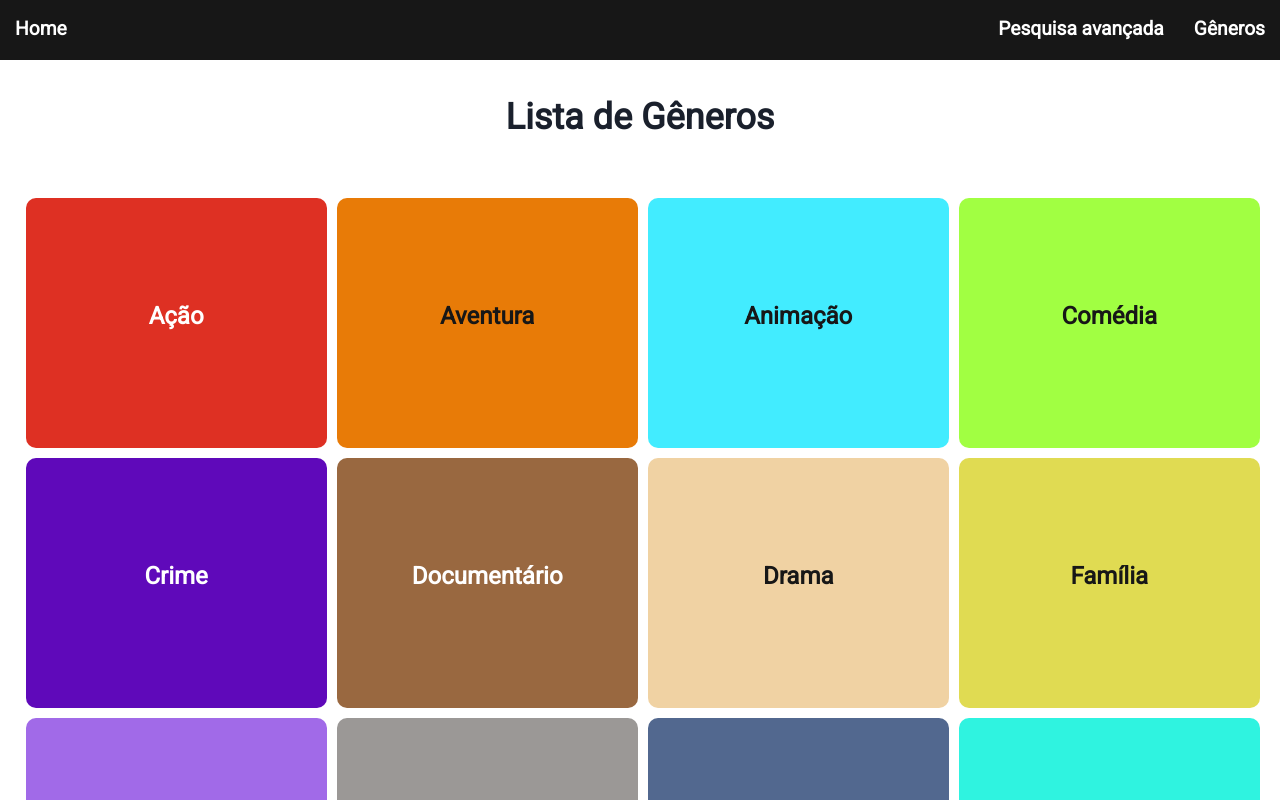
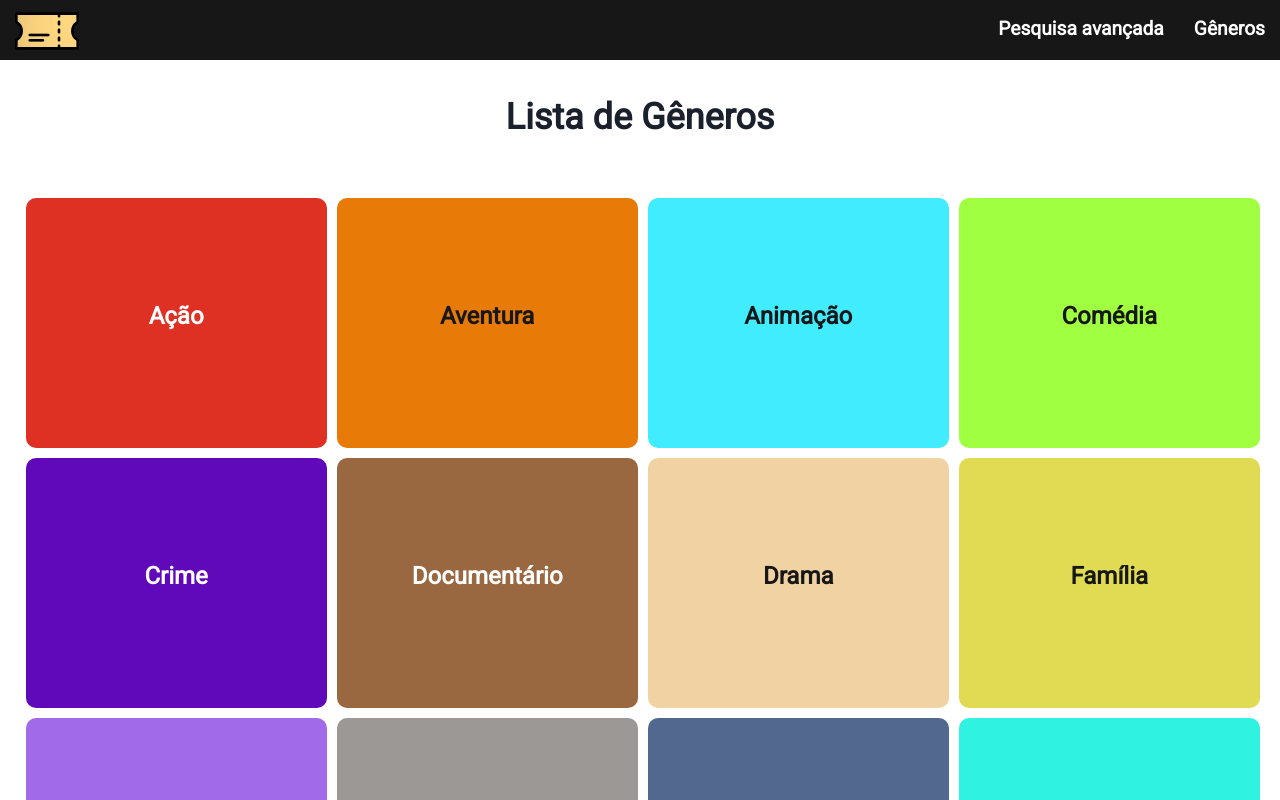
Before and after one commit to leonardomuniz/o-que-tem-pra-ver, a React (Create React App) app: page /genres in a window 1280 px wide. Shown: the top 800 px of the page. Built offline with nearby package versions, Linux system fonts and the light colour scheme.

Commit message:
working on genres page

```diff
--- a/src/App.tsx
+++ b/src/App.tsx
@@ -9,6 +9,7 @@ import GenreList from './pages/genreList';
 import './styles/global.css'
 
 function App() {
+  document.title = 'O que tem pra ver ?';
   return (
       <Routes>
         <Route path="/" element={<Home />} />
--- a/src/components/NavBarComponent.tsx
+++ b/src/components/NavBarComponent.tsx
@@ -1,7 +1,9 @@
 import React from 'react';
-import { Box, Flex, Spacer } from "@chakra-ui/react";
+import { Box, Flex, Spacer, Image } from "@chakra-ui/react";
 import { Link } from "react-router-dom";
 import { useBreakpointValue } from "@chakra-ui/react"
+
+import logo from '../assets/logo.png';
 
 
 export default function NavBarComponent() {
@@ -11,14 +13,14 @@ export default function NavBarComponent() {
         <>
             {variant === 'small' || variant === 'base' ? (
                 <Flex className="navbar" fontSize={'120%'} w='100%' h='60px' bg='#171717' >
-                    <Box style={{marginTop:15}}>
-                        <Link to="/">Home</Link>
+                    <Box style={{marginTop:"-30px", marginLeft:15}}>
+                        <Link to="/"><Image src={logo} /></Link>
                     </Box>
                 </Flex>
             ) : (
                 <Flex className="navbar" fontSize={'120%'} w='100%' h='60px' bg='#171717' >
-                    <Box style={{marginTop:15}}>
-                        <Link to="/">Home</Link>
+                    <Box style={{marginTop:"-30px", marginLeft:15}}>
+                        <Link to="/"><Image src={logo} /></Link>
                     </Box>
                     <Spacer />
                     <Box style={{marginTop:15}} >
--- a/src/styles/global.css
+++ b/src/styles/global.css
@@ -20,7 +20,7 @@ body {
 	margin: auto 15px;
 }
 .navbar div {
-	margin: 10px auto;
+	margin: 0 auto;
 }
 
 
```
Also changed, not shown: src/assets/logo.png (added), 1 other file (tests, documents, lock files or other folders).
